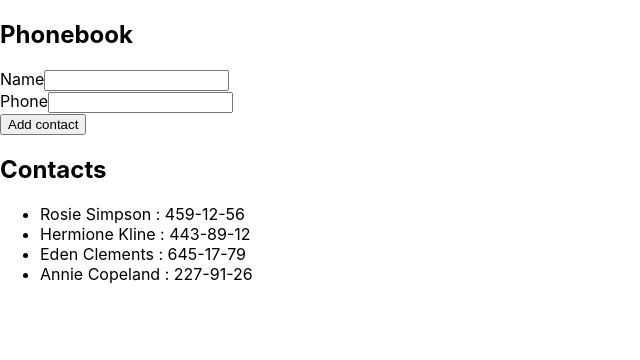
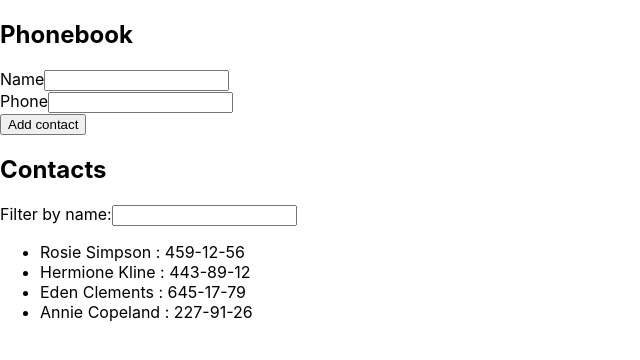
Before and after one commit to ruslan-moiseyenko/goit-react-hw-02-phonebook, a React (Create React App) app: page / in a window 1280 px wide. Shown: the top 360 px of the page, without its empty margins (0-640 px from the left). Built offline with nearby package versions, Linux system fonts and the light colour scheme.

Commit message:
added Filter

```diff
--- a/src/components/App.js
+++ b/src/components/App.js
@@ -2,6 +2,7 @@ import React, { Component } from 'react';
 import Section from './feedback/Section';
 import PhonebookAddingForm from './phonebookAddingForm/phonebookAddingForm';
 import Contacts from './contacts/contacts';
+import Filter from './filter/Filter';
 
 class App extends Component {
   state = {
@@ -11,6 +12,7 @@ class App extends Component {
       { id: 'id-3', name: 'Eden Clements', number: '645-17-79' },
       { id: 'id-4', name: 'Annie Copeland', number: '227-91-26' },
     ],
+    filter: '',
   };
   submitHandler = data => {
     this.setState(prevState => (
@@ -18,14 +20,20 @@ class App extends Component {
     )
     );
   };
+  handleFilter = event => {
+    this.setState({ filter: event.currentTarget.value });
+  }
   render() {
+    const normalizedFilter = this.state.filter.toLowerCase();
+    const filteredNames = this.state.contacts.filter(contact => contact.name.toLowerCase().includes(normalizedFilter));
     return (
       <>
         <Section title="Phonebook">
           <PhonebookAddingForm onSubmit={this.submitHandler} />
         </Section>
         <Section title="Contacts">
-          <Contacts contacts={this.state.contacts} />
+          <Filter onChange={this.handleFilter} />
+          <Contacts contacts={filteredNames} />
         </Section>
       </>
     );
--- /dev/null
+++ b/src/components/filter/Filter.js
@@ -0,0 +1,19 @@
+import React from 'react';
+import PropTypes from 'prop-types';
+
+const Filter = ({ onChange }) => {
+  return (
+    <div>
+      <label>
+        Filter by name:
+        <input type="text" onChange={onChange} />
+      </label>
+    </div>
+  );
+}
+
+export default Filter;
+
+Filter.propTypes = {
+  onChange: PropTypes.func.isRequired,
+}
--- a/src/components/phonebookAddingForm/phonebookAddingForm.js
+++ b/src/components/phonebookAddingForm/phonebookAddingForm.js
@@ -1,6 +1,5 @@
 import React, { Component } from 'react';
 import { nanoid } from 'nanoid';
-// import PropTypes from 'prop-types';
 
 class PhonebookAddingForm extends Component {
   state = {
```
